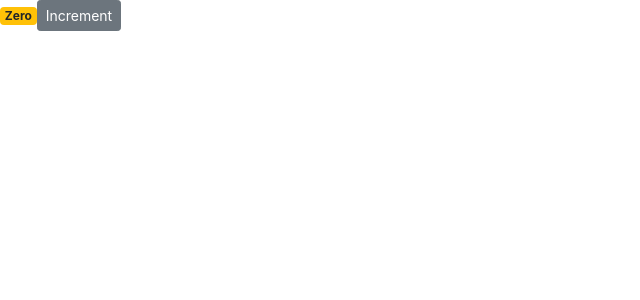
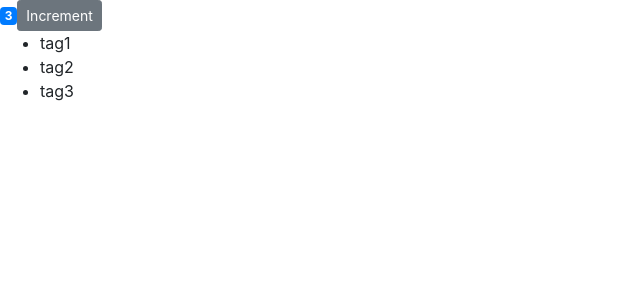
Before and after one commit to ccalvarez/mastering-react-course, a React (Create React App) app in the folder counter-app/: page / in a window 1280 px wide. Shown: the top 300 px of the page, without its empty margins (0-640 px from the left). Built offline with nearby package versions, Linux system fonts and the light colour scheme.

Commit message:
3-8 Rendering Lists

```diff
--- a/counter-app/src/components/counter.jsx
+++ b/counter-app/src/components/counter.jsx
@@ -2,7 +2,8 @@
 
 class Counter extends Component {
   state = {
-    count: 0,
+    count: 3,
+    tags: ['tag1', 'tag2', 'tag3'],
   };
 
   render() {
@@ -10,6 +11,11 @@
       <React.Fragment>
         <span className={this.getBadgeClasses()}>{this.formatCount()}</span>
         <button className="btn btn-secondary btn-sm">Increment</button>
+        <ul>
+          {this.state.tags.map(tag => (
+            <li key={tag}>{tag}</li>
+          ))}
+        </ul>
       </React.Fragment>
     );
   }
```
